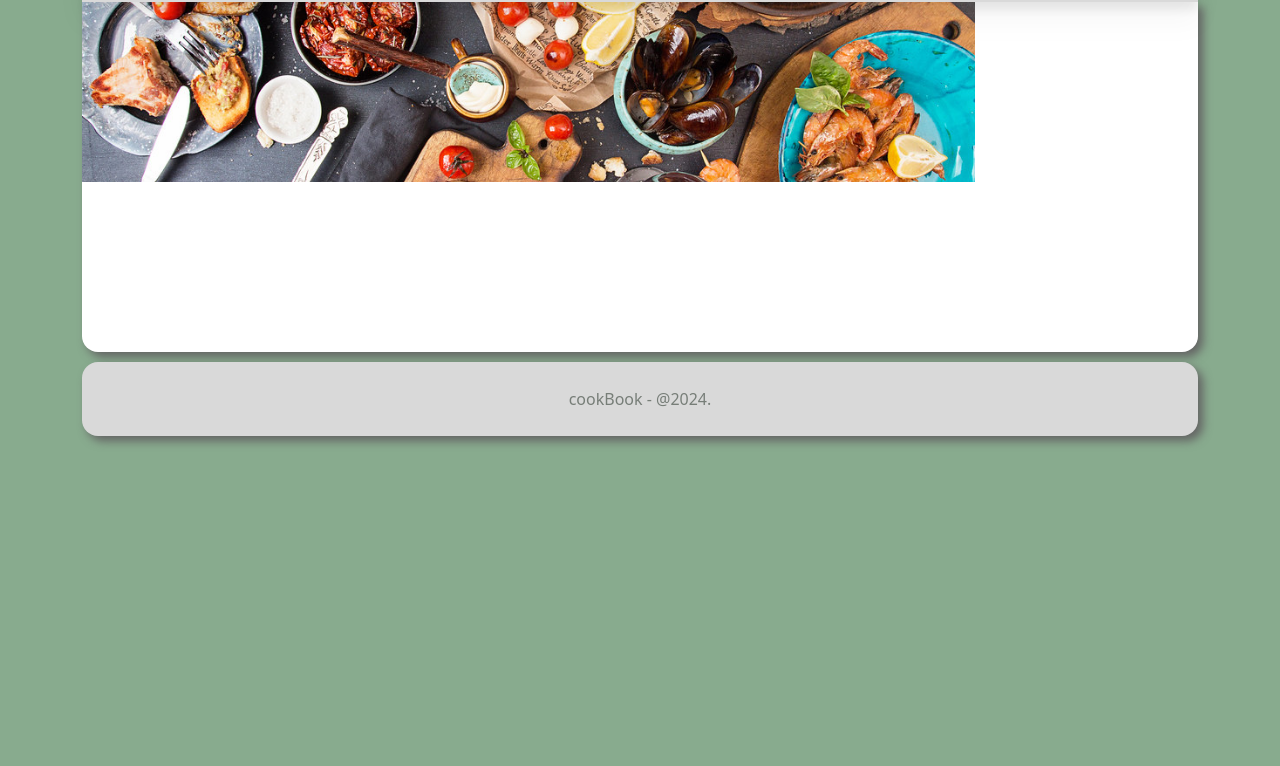
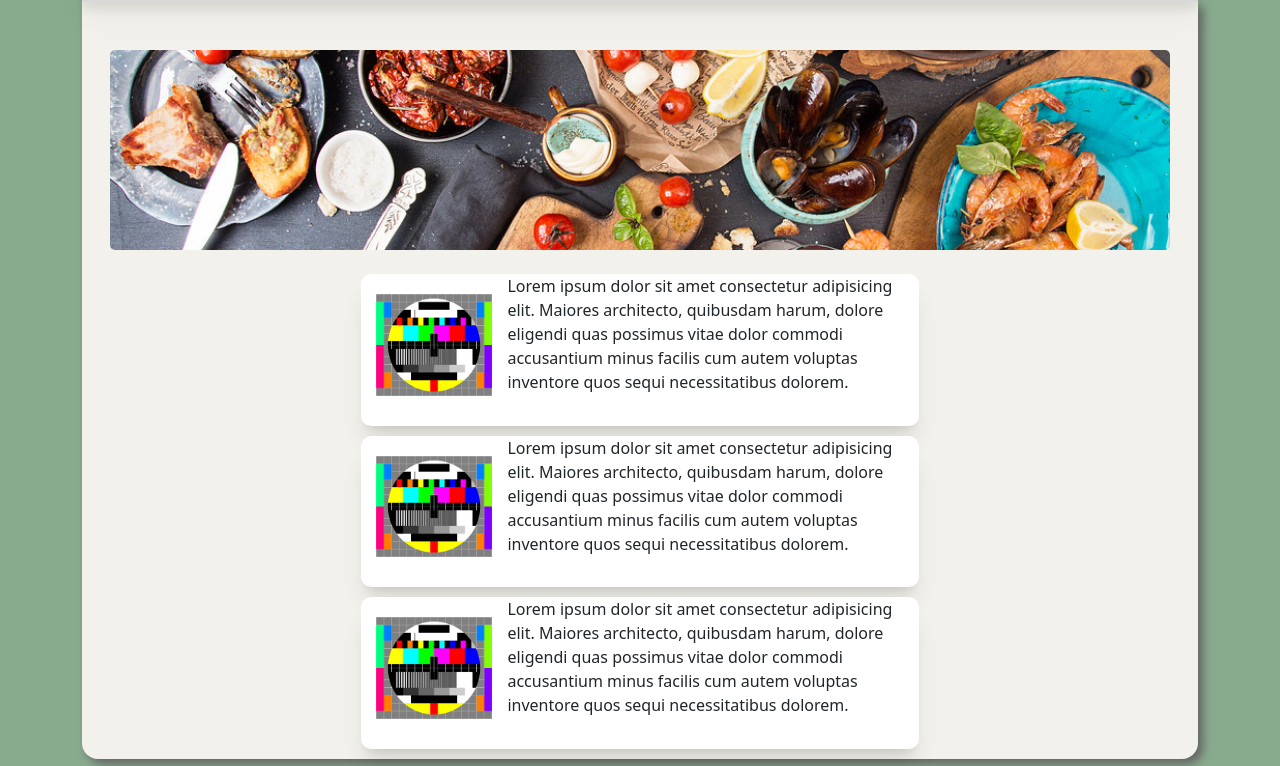
Before and after one commit to dzsofri/cookBook, a plain HTML site: page views/foetel.html in a window 1280 px wide. Shown: the part 89-855 px from the top of the page. Before the commit the page ends 800 px from the top, so only its background shows below. Drawn offline with nearby package versions, Linux system fonts and the light colour scheme; files whose address does not match are found by name.

Commit message:
cards (nincs gomb + szövegigazítás még)

```diff
--- a/assets/css/main.css
+++ b/assets/css/main.css
@@ -67,7 +67,7 @@ a{
 
 
 .content{
-    background-color: white;
+    background-color: #F2F1EB;
     min-height: 350px;
     width: 100%;
     border-radius: 0rem 0rem 1rem 1rem;
@@ -144,9 +144,64 @@ footer{
 
 .receptKep img{
     object-fit: cover;
-    width: 80%;
-    height: 180px;
+    width: 95%;
+    height: 200px;
     margin: auto;
+    display: flex;
+    flex-direction: column;
+    justify-content: center;
+    border-radius: 5px 5px 5px 5px;
 }
 
+.cards{
+    display: flex;
+    flex-direction: column;
+    justify-content: center;
+    margin: auto;
+    width: 50%;
+}
+
+.cards img{
+    object-fit: cover;
+    width: 100%;
+    height: 100%;
+    margin: auto;
+    display: flex;
+    flex-direction: row;
+    justify-content: left !important;
+    padding-right: 15px;
+    padding-left: 15px;
+    padding-top: 20px;
+    padding-bottom: 30px;
+}
+
+.card1{
+    display: flex;
+    background-color: white;
+    margin-bottom: 10px;
+    border-radius: 10px 10px 10px 10px;
+    box-shadow: 0 20px 25px -5px rgb(0 0 0 / 0.1), 0 8px 10px -6px rgb(0 0 0 / 0.1);
+}
+
+.card2{
+    display: flex;
+    background-color: white;
+    margin-bottom: 10px;
+    border-radius: 10px 10px 10px 10px;
+    box-shadow: 0 20px 25px -5px rgb(0 0 0 / 0.1), 0 8px 10px -6px rgb(0 0 0 / 0.1);
+}
+
+.card3{
+    display: flex;
+    background-color: white;
+    margin-bottom: 10px;
+    border-radius: 10px 10px 10px 10px;
+    box-shadow: 0 20px 25px -5px rgb(0 0 0 / 0.1), 0 8px 10px -6px rgb(0 0 0 / 0.1);
+}
+
+.card1 span{
+
+}
+
+
 /* --- Főétel css --- */
--- a/views/foetel.html
+++ b/views/foetel.html
@@ -64,20 +64,23 @@
       </nav>
       <main class="content">
         <div class="receptKep">
+          <br>
+          <br>
           <img src="../assets/img/foetel.jpg" alt="" srcset="">
         </div>
         <div class="cards">
+          <br>
             <div class="card1">
-              <div class="card-image"></div>
-              <div class="card-text"></div>
+              <div class="card-image"><img src="../assets/img/test.jpg" alt="" srcset=""></div>
+              <div class="card-text"><span>Lorem ipsum dolor sit amet consectetur adipisicing elit. Maiores architecto, quibusdam harum, dolore eligendi quas possimus vitae dolor commodi accusantium minus facilis cum autem voluptas inventore quos sequi necessitatibus dolorem.</span></div>
             </div>
             <div class="card2">
-              <div class="card-image"></div>
-              <div class="card-text"></div>
+              <div class="card-image"><img src="../assets/img/test.jpg" alt="" srcset=""></div>
+              <div class="card-text"><span>Lorem ipsum dolor sit amet consectetur adipisicing elit. Maiores architecto, quibusdam harum, dolore eligendi quas possimus vitae dolor commodi accusantium minus facilis cum autem voluptas inventore quos sequi necessitatibus dolorem.</span></div>
             </div>
             <div class="card3">
-              <div class="card-image"></div>
-              <div class="card-text"></div>
+              <div class="card-image"><img src="../assets/img/test.jpg" alt="" srcset=""></div>
+              <div class="card-text"><span>Lorem ipsum dolor sit amet consectetur adipisicing elit. Maiores architecto, quibusdam harum, dolore eligendi quas possimus vitae dolor commodi accusantium minus facilis cum autem voluptas inventore quos sequi necessitatibus dolorem.</span></div>
             </div>
         </div>
       </main>
```
Also changed, not shown: assets/img/test.jpg (added).
